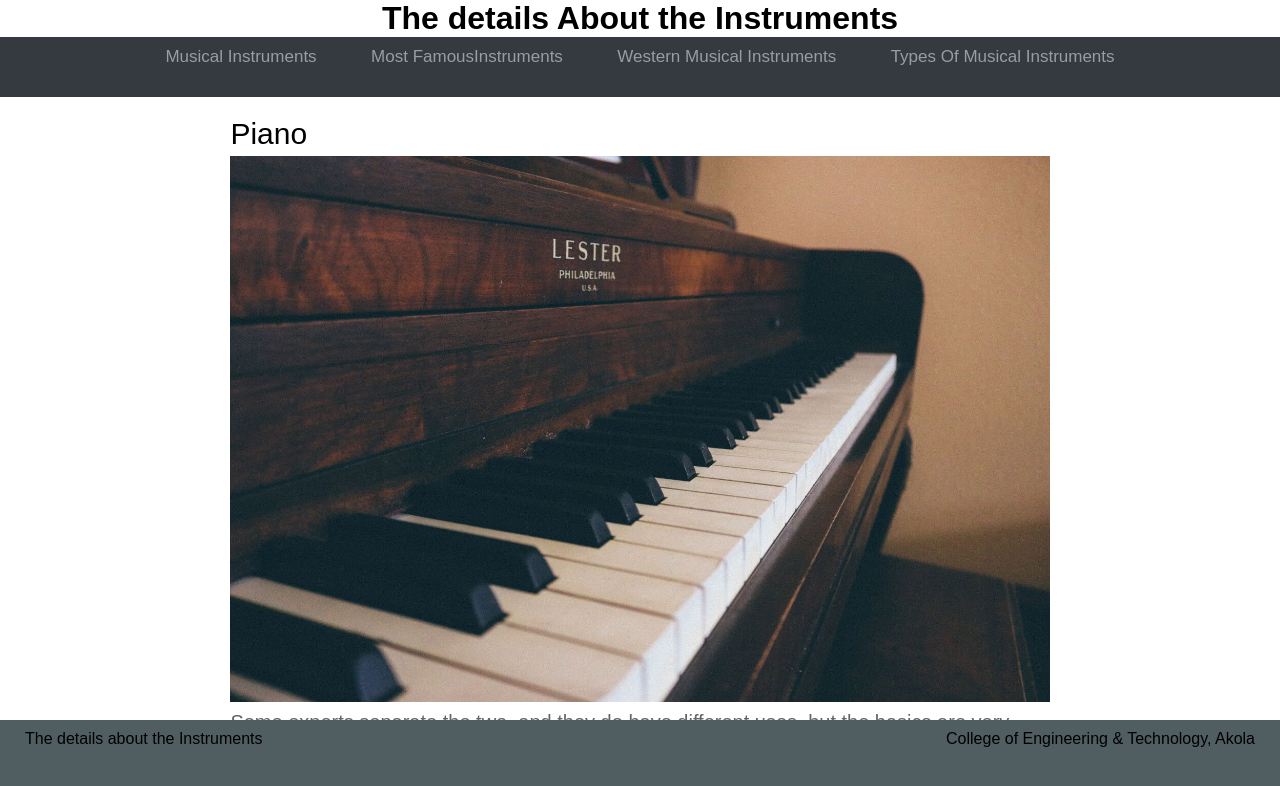
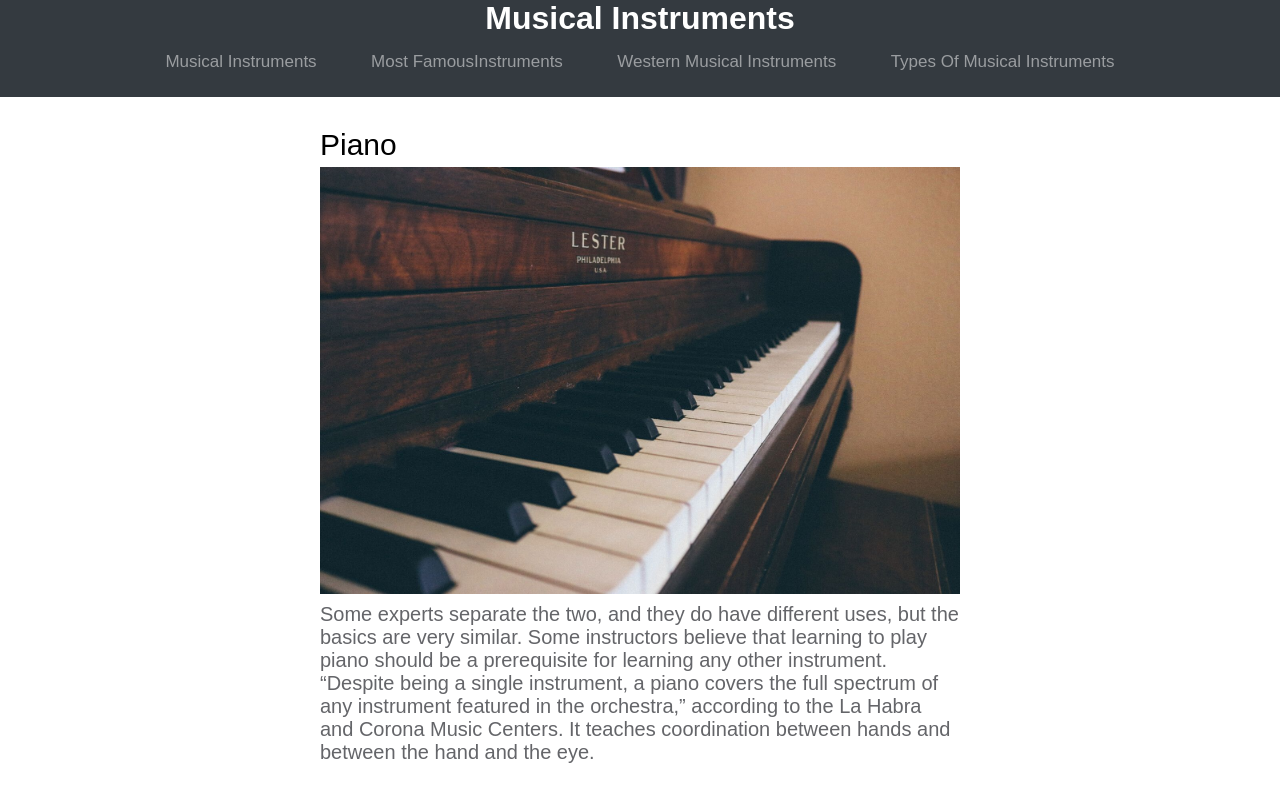
Before and after one commit to nayan-bagale/Instruments-static-website, a plain HTML site: page index.html in a window 1280 px wide. Shown: the top 786 px of the page. Drawn offline with Linux system fonts and the light colour scheme.

Commit message:
updade structure

```diff
--- a/index.html
+++ b/index.html
@@ -8,7 +8,7 @@
 <body>
     <header>
         <div class="logo">
-            <h1>The details About the Instruments</h1>
+            <h1>Musical Instruments</h1>
         </div>
         <nav>
             <ul>
@@ -20,15 +20,23 @@
         </nav>
     </header>
     <main>
+
+        <div class="block">
         <h2>Piano</h2>
         <img src="/img/Piano.jpg" alt="Piano">
         <p>Some experts separate the two, and they do have different uses, but the basics are very similar. Some instructors believe that learning to play piano should be a prerequisite for learning any other instrument. “Despite being a single instrument, a piano covers the full spectrum of any instrument featured in the orchestra,” according to the La Habra and Corona Music Centers. It teaches coordination between hands and between the hand and the eye.</p>
+        </div>
 
+        <div class="block">
+        <h2>Guitar</h2>
+        <img src="/img/Guitar.webp" alt="Guitar">
+        <p>The rise of rock music has lifted the popularity of the guitar. The video game is called “Guitar Hero,” not “Piano Hero,” for a reason. Some articles even put the guitar at the top of the list. Like the piano, it can be played solo or in a group, and it can teach vital hand-to-hand and hand-eye coordination. There are also several varieties, such as electric, acoustic and bass.</p>
+        </div>
     </main>
 
     <footer>
         <div class="footer-logo">
-            <p>The details about the Instruments </p>
+            <p>Musical Instruments</p>
         </div>
 
         <div class="info">
--- a/style.css
+++ b/style.css
@@ -5,10 +5,16 @@
     font-family: sans-serif;
 }
 
+header{
+    background-color: #343a40;
+    width: 100%;
+    position: fixed;
+}
+
 nav {
     width: 100%;
     height: 60px;
-    background-color: #343a40;
+    /* background-color: #343a40; */
 }
 
 nav ul {
@@ -18,13 +24,13 @@ nav ul {
 
 nav ul li {
     display: inline-block;
-    padding: 0px 25px;
+    padding: 5px 25px;
 
 }
 
 nav ul li a{
     text-decoration: none;
-    color: rgba(255,255,255,.5);
+    color: #ffffff80;
     font-size: 17px;
 }
 
@@ -34,29 +40,34 @@ nav ul li a:hover{
 
 h1 {
     text-align: center;
+    color: #ffffffff;
 }
 
 
 
 main {
-    margin: 20px 18%;
+    margin: 0px 25%;
+    padding-top: 8em;
 }
 
-main h2{
+.block {
+    margin-bottom: 25px;
+}
+
+main div h2{
     color: #000;
     font-style: normal;
     font-weight: 400;
     font-size: 30px;
 }
 
-main img {
-    width: 100%;
-    height: 100%;
+main div img {
+    max-width: 100%;
+    height: auto;
     padding: 5px 0px;
 }
 
-main p {
-    /* padding-top: 10px; */
+main div p {
     font-size: 20px;
     font-weight: 400;
     color: #646569;
@@ -67,13 +78,19 @@ main p {
 footer {
     width: 100%;
     height: 80px;
-    background-color: #505d61;
-    position: fixed;
+    background-color: #343a40;
+    position: relative;
+    box-sizing: border-box;
     bottom: 0;
 }
 
 footer div {
     padding: 10px 25px;
+}
+
+footer div p {
+    color: #ffffff80;
+    font-size: 17px;
 }
 
 .footer-logo {
```
Also changed, not shown: img/Guitar.webp (added).
